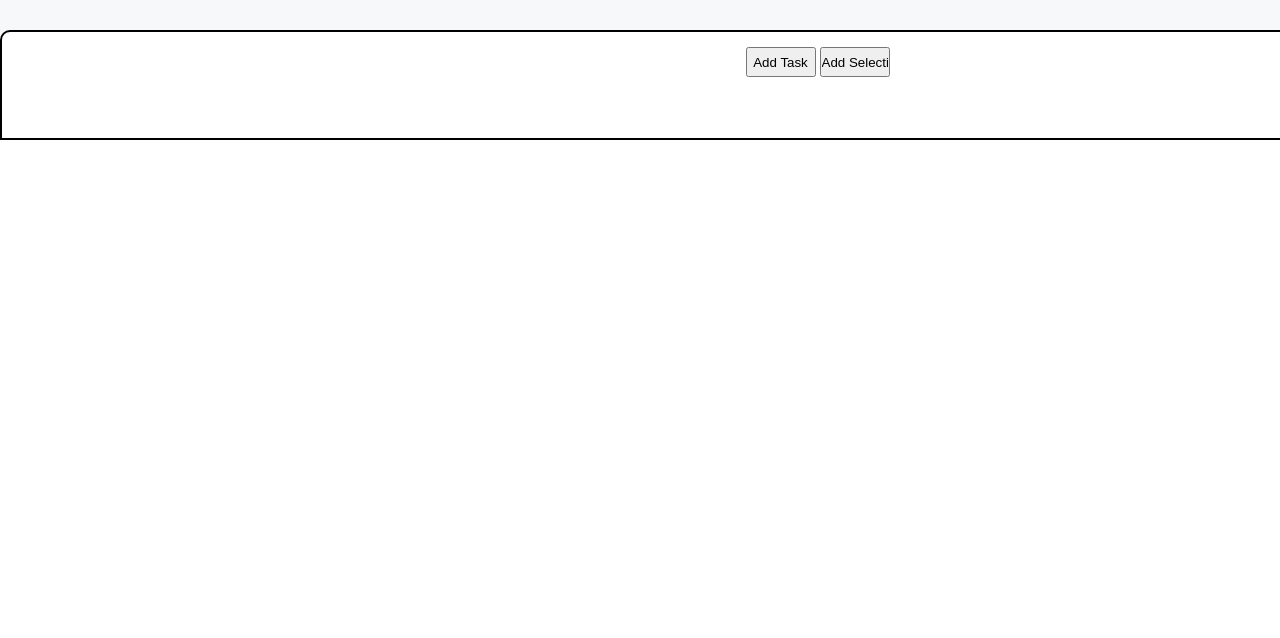
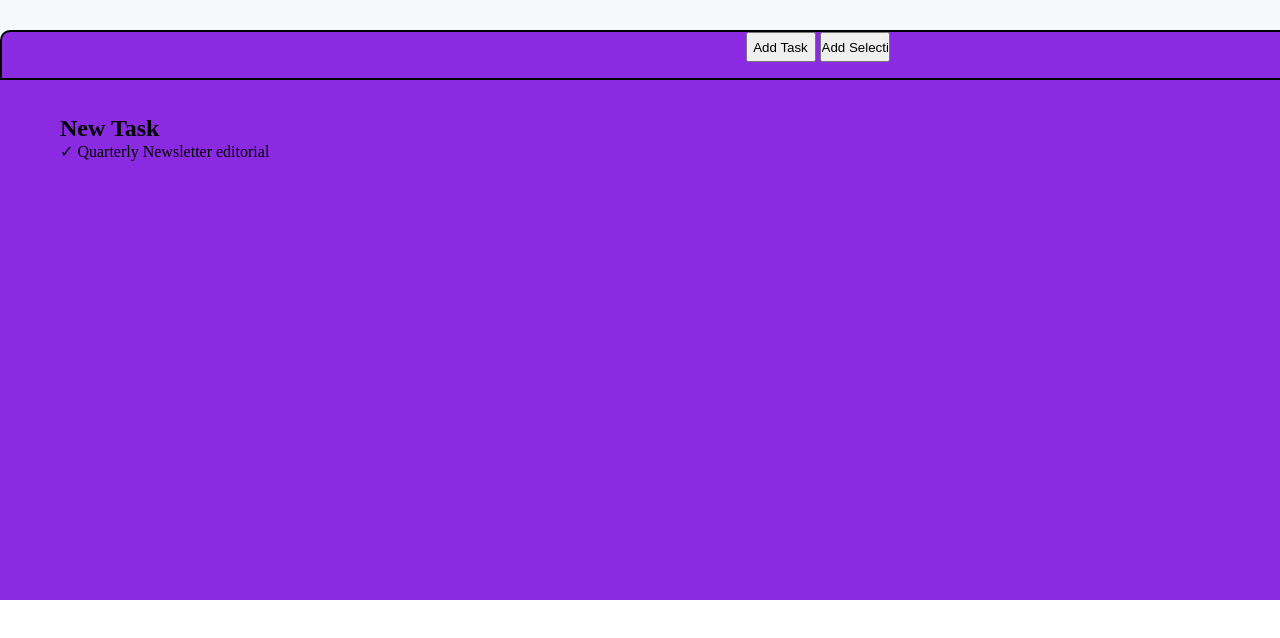
Before and after one commit to ManuelMarchiotto/html-css-toboolist, a plain HTML site: page index.html in a window 1280 px wide. Shown: the part 80-718 px from the top of the page. Drawn offline with Linux system fonts and the light colour scheme.

Commit message:
[add] first element list

```diff
--- a/css/style.css
+++ b/css/style.css
@@ -24,14 +24,13 @@ main{
     background-color: #F6F8F9;
     text-align: center;
     padding-top: 40px;
+
 }
 
 .box-button{
-    height: 110PX;
+    height: 50px;
     width: 1635PX;
-    background-color: white;
-    padding-top: 15px;
-    padding-bottom: 10px;
+    background-color: blueviolet;
     margin: auto;
     border-radius: 10px 10px 0 0;
     border: 2px solid black;
@@ -41,4 +40,22 @@ main{
     height: 30px;
     width: 70px;
 
+
 }
+
+ul{
+    list-style: none;
+}
+
+.box-list{
+    height: 520px;
+    width: 1635px;
+    background-color: blueviolet;
+    margin: auto;
+}
+
+.list{
+    text-align: left;
+    padding-left: 60px;
+    padding-top: 35px;
+}
--- a/index.html
+++ b/index.html
@@ -18,8 +18,14 @@
         </div>
 
         <div class="box-list">
-            <ul></ul>
-
+            <ul class="list">
+                <li>
+                    <h2>New Task</h2>
+                    <span>&checkmark;</span>
+                    <span>Quarterly Newsletter</span>
+                    <span>editorial</span>
+                </li>
+            </ul>
         </div>
 
     </main>
```
